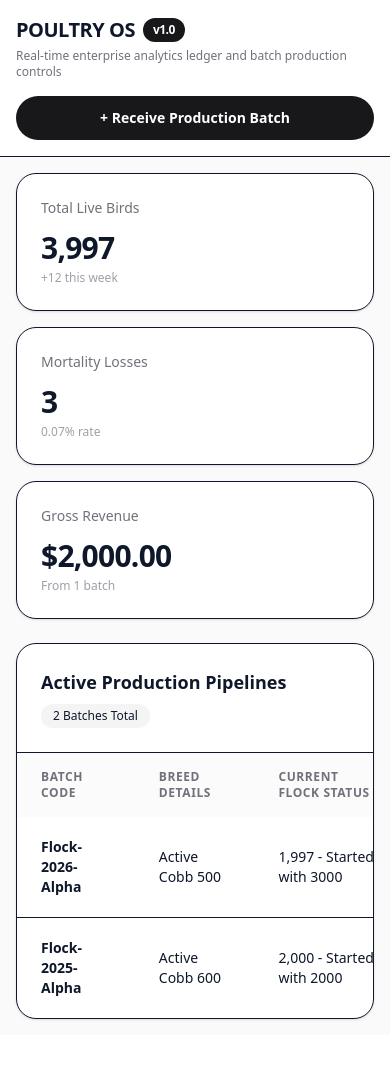
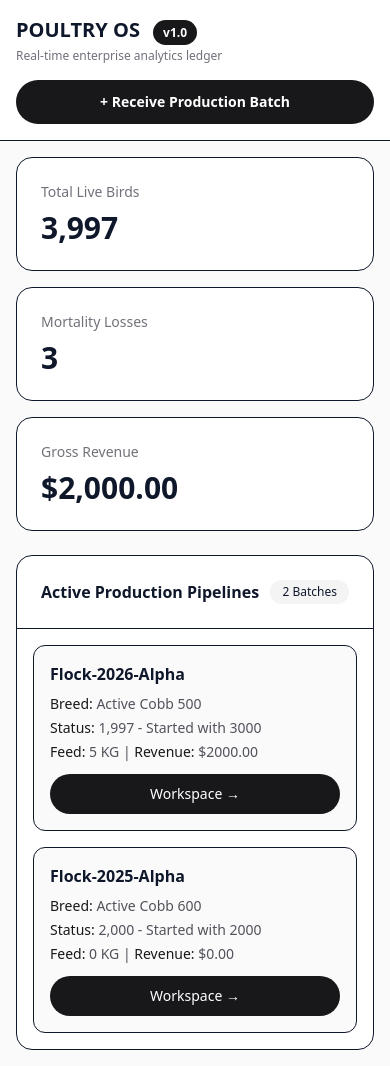
Before and after one commit to TakudzwaKuhuni/poultry-app, a Next.js app: page / in a window 390 px wide. Before the commit the page ends 1035 px from the top, so only its background shows below. Built offline with nearby package versions, Linux system fonts and the light colour scheme.

Commit message:
fix: home 100% mobile fit - cards on mobile

```diff
--- a/src/app/page.tsx
+++ b/src/app/page.tsx
@@ -1,76 +1,63 @@
 import Link from "next/link"
 
 export default function Home() {
+  const batches = [
+    { code: "Flock-2026-Alpha", breed: "Active Cobb 500", status: "1,997 - Started with 3000", feed: "5 KG", revenue: "$2000.00" },
+    { code: "Flock-2025-Alpha", breed: "Active Cobb 600", status: "2,000 - Started with 2000", feed: "0 KG", revenue: "$0.00" },
+  ]
+
   return (
-    <div className="min-h-screen w-full overflow-x-hidden bg-zinc-50">
-      {/* Header */}
+    <div className="min-h-screen w-full bg-zinc-50 overflow-x-hidden">
       <header className="sticky top-0 z-20 border-b bg-white">
         <div className="mx-auto flex max-w-7xl flex-col gap-4 px-4 py-4 md:flex-row md:items-center md:justify-between md:px-8">
-          <div className="min-w-0">
-            <h1 className="flex flex-wrap items-center gap-2 text-xl font-black tracking-tight md:text-2xl">
-              POULTRY OS
-              <span className="rounded-full bg-zinc-900 px-2.5 py-1 text-xs font-bold text-white">v1.0</span>
-            </h1>
-            <p className="mt-1 text-xs text-zinc-500 md:text-sm">Real-time enterprise analytics ledger and batch production controls</p>
+          <div>
+            <h1 className="text-xl font-black md:text-2xl">POULTRY OS <span className="ml-2 rounded-full bg-zinc-900 px-2.5 py-1 text-xs text-white">v1.0</span></h1>
+            <p className="mt-1 text-xs text-zinc-500">Real-time enterprise analytics ledger</p>
           </div>
-          <Link href="/dashboard" className="w-full shrink-0 text-center rounded-full bg-zinc-900 px-6 py-3 text-sm font-semibold text-white hover:bg-black transition md:w-auto">
+          <Link href="/dashboard" className="w-full rounded-full bg-zinc-900 px-6 py-3 text-center text-sm font-semibold text-white md:w-auto">
             + Receive Production Batch
           </Link>
         </div>
       </header>
 
       <main className="mx-auto max-w-7xl space-y-6 p-4 md:p-8">
-        {/* STATS - fixed: 1 col mobile, 3 cols desktop */}
         <div className="grid grid-cols-1 gap-4 md:grid-cols-3">
-          {[
-            { label: "Total Live Birds", value: "3,997", sub: "+12 this week" },
-            { label: "Mortality Losses", value: "3", sub: "0.07% rate" },
-            { label: "Gross Revenue", value: "$2,000.00", sub: "From 1 batch" },
-          ].map((s) => (
-            <div key={s.label} className="rounded-[20px] border bg-white p-6 shadow-sm">
-              <p className="text-sm font-medium text-zinc-500">{s.label}</p>
-              <p className="mt-3 text-3xl font-bold tracking-tight">{s.value}</p>
-              <p className="mt-1 text-xs text-zinc-400">{s.sub}</p>
-            </div>
-          ))}
+          <div className="rounded-2xl border bg-white p-6"><p className="text-sm text-zinc-500">Total Live Birds</p><p className="mt-2 text-3xl font-bold">3,997</p></div>
+          <div className="rounded-2xl border bg-white p-6"><p className="text-sm text-zinc-500">Mortality Losses</p><p className="mt-2 text-3xl font-bold">3</p></div>
+          <div className="rounded-2xl border bg-white p-6"><p className="text-sm text-zinc-500">Gross Revenue</p><p className="mt-2 text-3xl font-bold">$2,000.00</p></div>
         </div>
 
-        {/* TABLE - fixed: no outer overflow-hidden */}
-        <div className="rounded-[20px] border bg-white shadow-sm">
-          <div className="flex flex-col gap-2 border-b p-6 sm:flex-row sm:items-center sm:justify-between">
-            <h2 className="text-lg font-bold">Active Production Pipelines</h2>
-            <span className="w-fit rounded-full bg-zinc-100 px-3 py-1 text-xs font-medium">2 Batches Total</span>
+        <div className="rounded-2xl border bg-white">
+          <div className="flex items-center justify-between border-b p-6">
+            <h2 className="font-bold">Active Production Pipelines</h2>
+            <span className="rounded-full bg-zinc-100 px-3 py-1 text-xs">2 Batches</span>
           </div>
 
-          <div className="overflow-x-auto">
-            <table className="w-full min-w-[800px] text-left">
-              <thead className="bg-zinc-50/70 text-xs uppercase tracking-wider text-zinc-500">
-                <tr>
-                  <th className="px-6 py-4 font-semibold">Batch Code</th>
-                  <th className="px-6 py-4 font-semibold">Breed Details</th>
-                  <th className="px-6 py-4 font-semibold">Current Flock Status</th>
-                  <th className="px-6 py-4 font-semibold">Feed Consumption</th>
-                  <th className="px-6 py-4 font-semibold">Revenue Yield</th>
-                  <th className="px-6 py-4 font-semibold">Action Matrix</th>
-                </tr>
+          {/* MOBILE: Cards - visible only on mobile */}
+          <div className="space-y-4 p-4 md:hidden">
+            {batches.map((b) => (
+              <div key={b.code} className="rounded-xl border bg-zinc-50 p-4 space-y-2">
+                <p className="font-bold">{b.code}</p>
+                <div className="text-sm space-y-1 text-zinc-600">
+                  <p><span className="font-medium text-zinc-900">Breed:</span> {b.breed}</p>
+                  <p><span className="font-medium text-zinc-900">Status:</span> {b.status}</p>
+                  <p><span className="font-medium text-zinc-900">Feed:</span> {b.feed} | <span className="font-medium text-zinc-900">Revenue:</span> {b.revenue}</p>
+                </div>
+                <Link href="/dashboard" className="mt-3 block w-full rounded-full bg-zinc-900 py-2.5 text-center text-sm text-white">Workspace →</Link>
+              </div>
+            ))}
+          </div>
+
+          {/* DESKTOP: Table - hidden on mobile */}
+          <div className="hidden overflow-x-auto md:block">
+            <table className="w-full text-left text-sm">
+              <thead className="bg-zinc-50 text-xs uppercase text-zinc-500">
+                <tr><th className="px-6 py-3">Batch Code</th><th className="px-6 py-3">Breed</th><th className="px-6 py-3">Status</th><th className="px-6 py-3">Feed</th><th className="px-6 py-3">Revenue</th><th className="px-6 py-3">Action</th></tr>
               </thead>
-              <tbody className="divide-y text-sm">
-                <tr className="hover:bg-zinc-50">
-                  <td className="px-6 py-5 font-bold">Flock-2026-Alpha</td>
-                  <td className="px-6 py-5">Active Cobb 500</td>
-                  <td className="px-6 py-5">1,997 - Started with 3000</td>
-                  <td className="px-6 py-5">5 KG</td>
-                  <td className="px-6 py-5 font-medium">$2000.00</td>
-                  <td className="px-6 py-5"><Link href="/dashboard" className="font-semibold text-zinc-900 underline underline-offset-4">Workspace →</Link></td>
-                </tr>
-                <tr className="hover:bg-zinc-50">
-                  <td className="px-6 py-5 font-bold">Flock-2025-Alpha</td>
-                  <td className="px-6 py-5">Active Cobb 600</td>
-                  <td className="px-6 py-5">2,000 - Started with 2000</td>
-                  <td className="px-6 py-5">0 KG</td>
-                  <td className="px-6 py-5 font-medium">$0.00</td>
-                  <td className="px-6 py-5"><Link href="/dashboard" className="font-semibold text-zinc-900 underline underline-offset-4">Workspace →</Link></td>
-                </tr>
+              <tbody className="divide-y">
+                {batches.map((b) => (
+                  <tr key={b.code}><td className="px-6 py-4 font-bold">{b.code}</td><td className="px-6 py-4">{b.breed}</td><td className="px-6 py-4">{b.status}</td><td className="px-6 py-4">{b.feed}</td><td className="px-6 py-4">{b.revenue}</td><td className="px-6 py-4"><Link href="/dashboard" className="font-semibold underline">Workspace →</Link></td></tr>
+                ))}
               </tbody>
             </table>
           </div>
```
